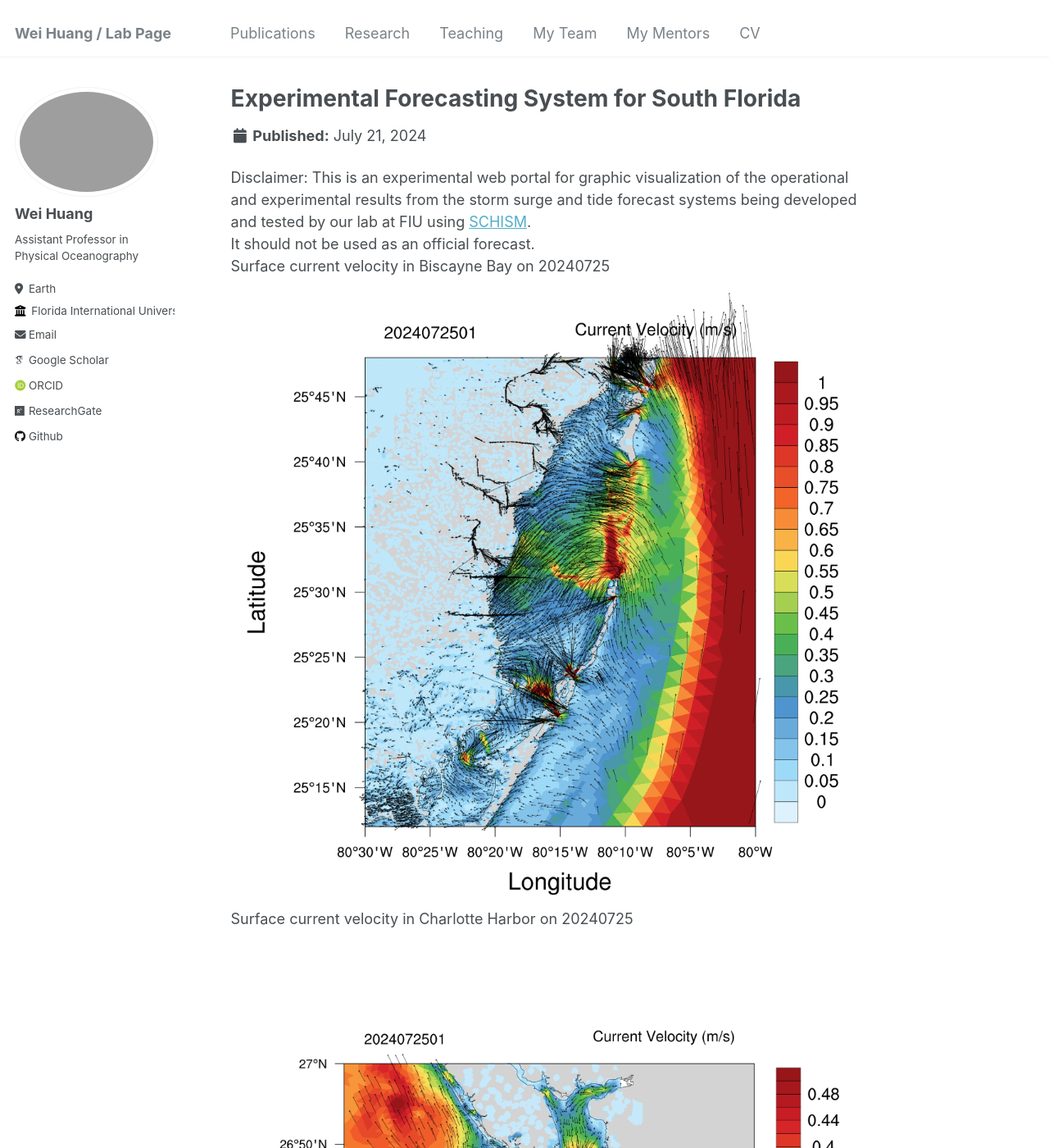
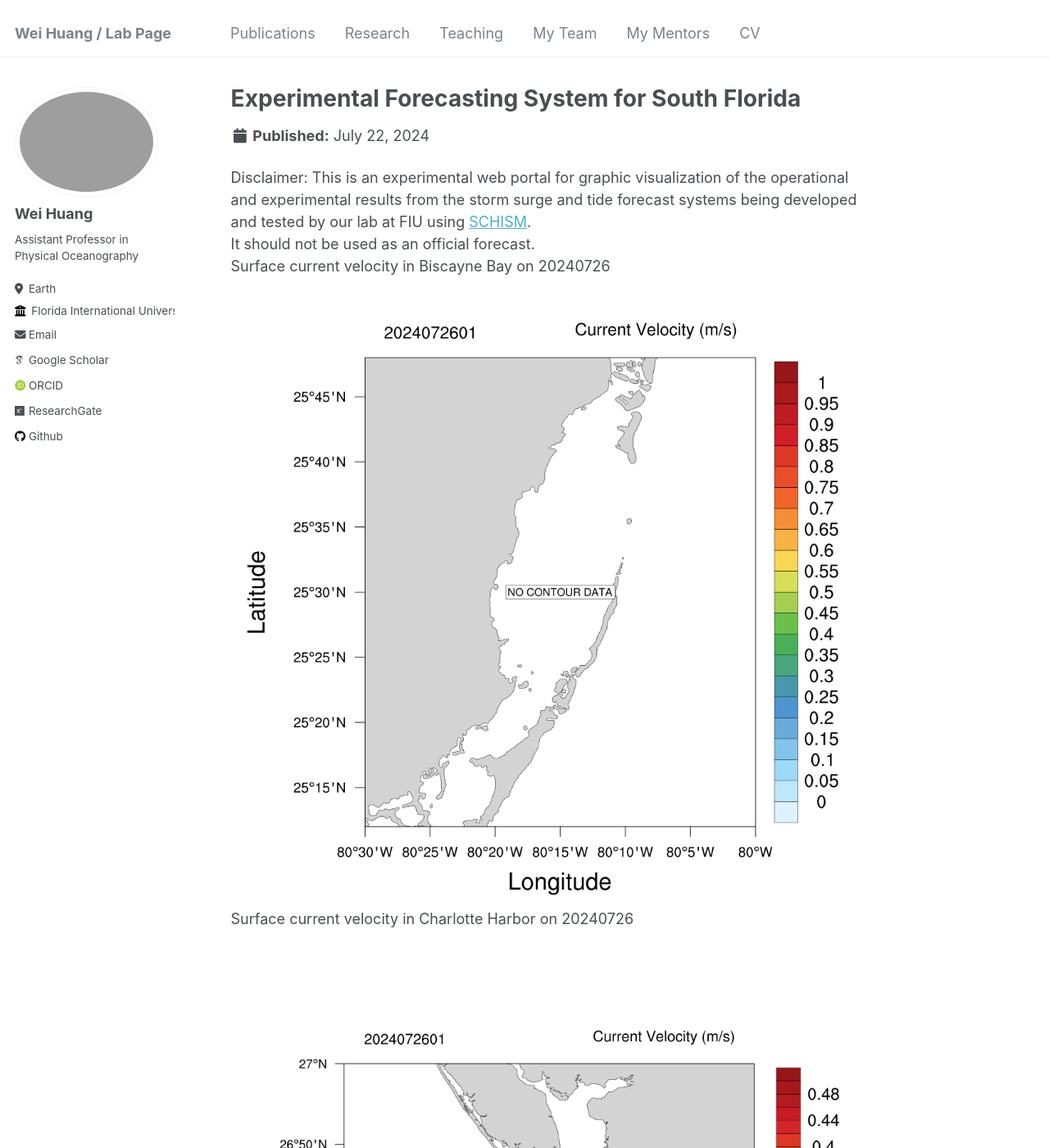
Before and after one commit to huang96169/huang96169.github.io, a Jekyll site: the page built from _research/research-1.md, in a window 1280 px wide and 1400 px high. Shown: the whole window at 82% size. Built offline with Jekyll 4.4.1, drawn with Linux system fonts in a browser that asks for light colours; some web fonts are replaced; some of the changed text lies outside the part shown.

Commit message:
replaced research_uv1.gif research_salt1.gif research_temp1.gif and replaced research_elev2.gif research_uv2.gif research_salt2.gif research_temp2.gif

```diff
--- a/_research/research-1.md
+++ b/_research/research-1.md
@@ -1,7 +1,7 @@
 ---
 title: "Experimental Forecasting System for South Florida"
-short: Surface current velocity of South Florida from 20240721 to 20240725
-date: 2024-07-21
+short: Surface current velocity of South Florida from 20240722 to 20240726
+date: 2024-07-22
 short1: "Disclaimer: This is an experimental web portal for graphic visualization of the operational and experimental results from the storm surge and tide forecast systems being developed and tested by our lab at FIU using [SCHISM](https://ccrm.vims.edu/schismweb/). It should not be used as an official forecast."
 excerpt: "<img src='/images/research_uv1.gif'>"
 collection: research
@@ -10,11 +10,11 @@ collection: research
 Disclaimer:
 This is an experimental web portal for graphic visualization of the operational and experimental results from the storm surge and tide forecast systems being developed and tested by our lab at FIU using [SCHISM](https://ccrm.vims.edu/schismweb/).<br/>
 It should not be used as an official forecast.<br/>
-Surface current velocity in Biscayne Bay on 20240725<br/>
+Surface current velocity in Biscayne Bay on 20240726<br/>
 <img src='/images/research_Bbay.png'>
-Surface current velocity in Charlotte Harbor on 20240725<br/>
+Surface current velocity in Charlotte Harbor on 20240726<br/>
 <img src='/images/research_Cbay.png'>
-Surface current velocity in Tampa Bay on 20240725<br/>
+Surface current velocity in Tampa Bay on 20240726<br/>
 <img src='/images/research_Tbay.png'>
 The map below showns observational stations used for validating the model's results, as well as the horizontal grid. <br/>
 The horizontal grid for SCHISM in simulating Biscayne Bay in South Florida, using flexible resolution resolving levees and canals (1-2 m), watershed rural and urban areas (30m-50m) and coastal ocean (500m-5km).<br/>
```
Also changed, not shown: _research/research-2.md (+6 -6 lines), images/research_Bbay.png, images/research_Cbay.png, images/research_Tbay.png, images/research_maxelev2.gif.
